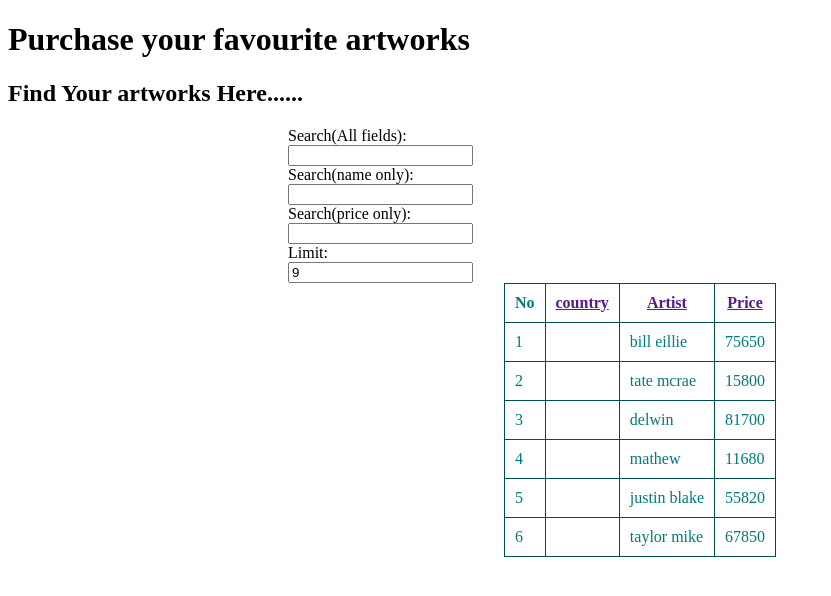
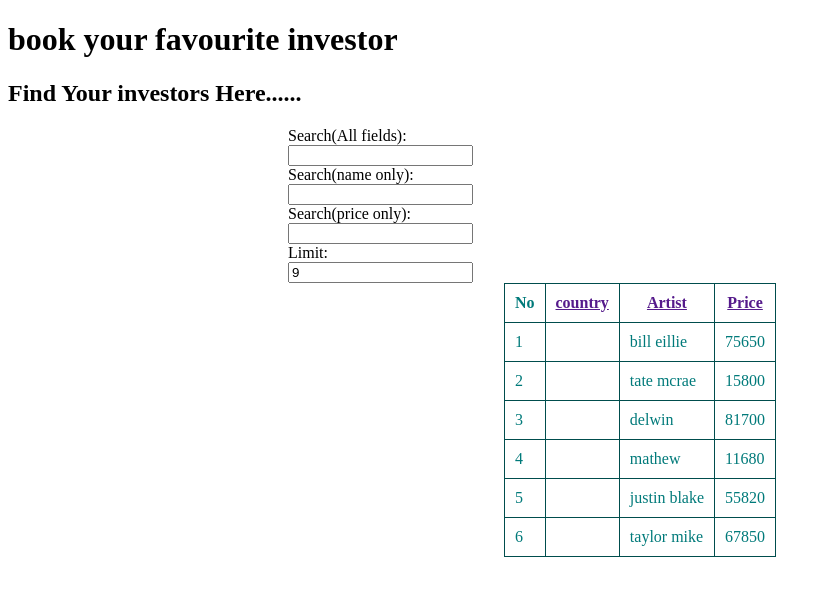
Before and after one commit to ishita2516/website, a plain HTML site: page angular.html in a window 1280 px wide. Shown: the whole page, without its empty margins (0-831 px from the left). Drawn offline with nearby package versions, Linux system fonts and the light colour scheme.

Commit message:
Update angular.html

```diff
--- a/angular.html
+++ b/angular.html
@@ -8,8 +8,8 @@
     <link href="angl.css" rel="stylesheet">
 </head>
 <body>
-<h1>Purchase your favourite artworks</h1>
-<h2>Find Your artworks Here......</h2>
+<h1>book your favourite investor</h1>
+<h2>Find Your investors Here......</h2>
 <div ng-controller="simpleController as ctrl">
 
     <form>
@@ -22,7 +22,7 @@
     <table>
         <tr>
             <th>No</th>
-            <th><a href="" ng-click="ctrl.sort('artname')">country</a></th>
+            <th><a href="" ng-click="ctrl.sort('name')">country</a></th>
             <th><a href="" ng-click="ctrl.sort('artist')">Artist</a></th>
             <th><a href="" ng-click="ctrl.sort('price')">Price</a></th>
         </tr>
```
